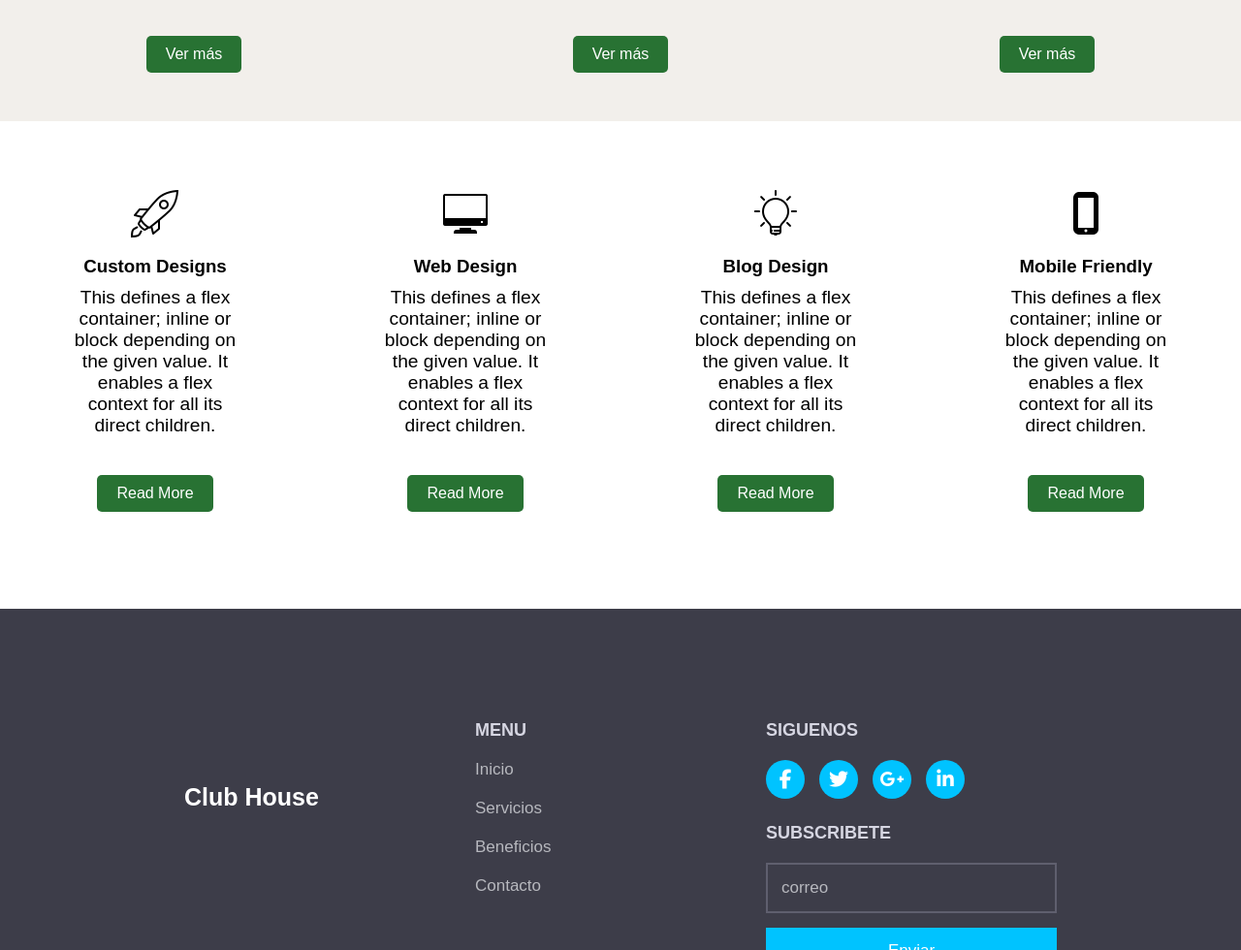
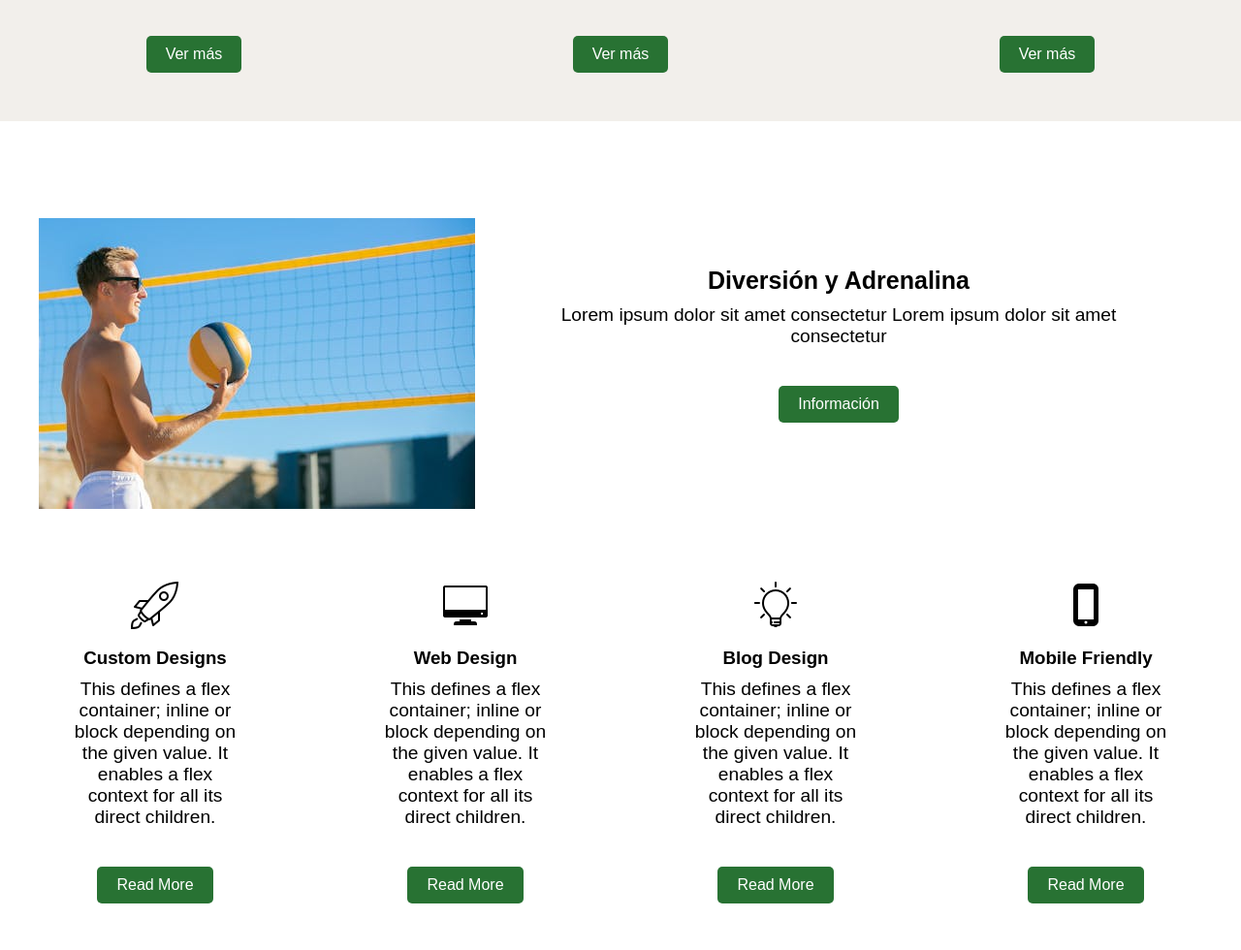
Before and after one commit to jhonrocagithub/proyecto01, a plain HTML site: page index.html in a window 1280 px wide. Shown: the part 1820-2800 px from the top of the page at 97% size. Drawn offline with Linux system fonts and the light colour scheme.

Commit message:
Avance hasta diversion y adrenalina

```diff
--- a/estilos.css
+++ b/estilos.css
@@ -245,3 +245,23 @@ hr {
 	font-size: 15px;
 	color: #B7B8BE;
 }
+
+.diversion {
+	max-width: 1200px;
+	margin: 0 auto;
+
+}
+.cajaDiversion {
+	display: flex;
+	justify-content: center;
+	margin-top: 100px;
+}
+.parrafo-boton {
+	margin: 50px;
+}
+.parrafo-boton p {
+	text-align: center;
+}
+.boton-diversion {
+	text-align: center;
+}
--- a/index.html
+++ b/index.html
@@ -16,7 +16,7 @@
 		<ul class="menu">
 			<li><a href="index.html">Inicio</a></li>
 			<li><a href="https://www.hostgator.com/" target="_blank">Servicios</a></li>
-			<li><a href="#">Beneficios Socios</a></li>
+			<li><a href="#">Beneficios</a></li>
 			<li><a href="#">Contacto</a></li>
 		</ul>
 	</header>
@@ -25,9 +25,9 @@
 	<div class="banner">
 		<img src="imagenes/banner03.jpg" alt="">
 		<div class="texto-sobre-imagen">
-			<h1>This is a main heading</h1>
-			<p>Lorem ipsum is simply dummy text of the printing</p>
-			<a class="boton0" href="https://learn-more.eu/" target="_blank">Learn More</a>
+			<h1>Esto es Club House</h1>
+			<p>Un lugar para pasarla bien en familia</p>
+			<a class="boton0" href="https://learn-more.eu/" target="_blank">Ver más</a>
 	</div>
 
 	<!--Zona de la Sección 01-->
@@ -96,6 +96,24 @@
 	</div>
 
 </div>
+<!-- Zona de Diversión -->
+ <div class="diversion">
+	<div class="cajaDiversion">
+		<div class="imagenDiversion">
+			<img src="imagenes/diversion01.jpg" alt="">
+		</div>
+		<div class="parrafo-boton">
+			<h2>Diversión y Adrenalina</h2>
+			<p>Lorem ipsum dolor sit amet consectetur Lorem ipsum dolor sit amet consectetur</p>
+			<div class="boton-diversion">
+				<a class="boton-img" href="#">Información</a>
+			</div>
+		</div>
+
+
+	</div>
+
+ </div>
 
 <!--Zona de la Sección 02-->
 
```
Also changed, not shown: imagenes/diversion01.jpg (added).
